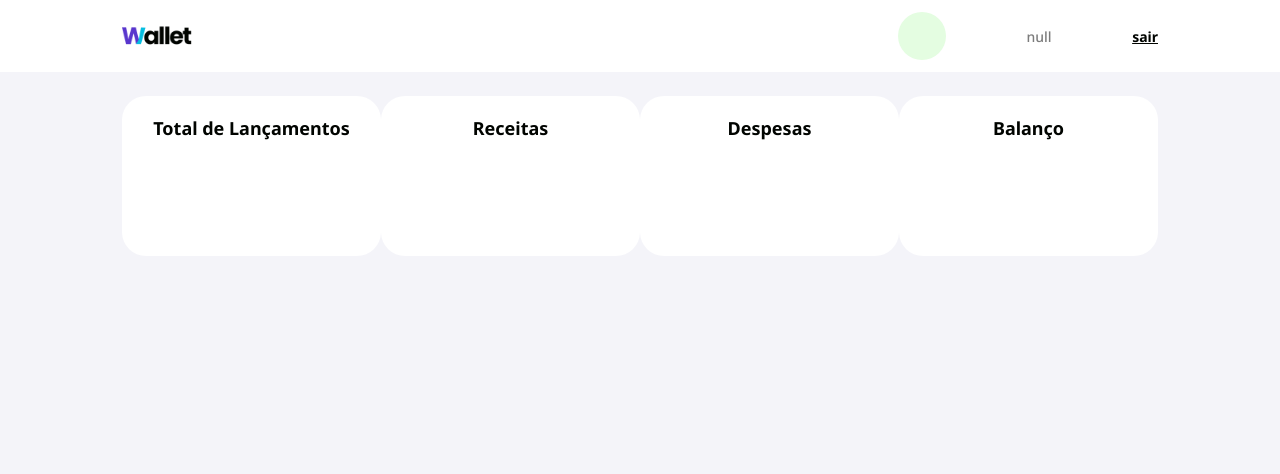
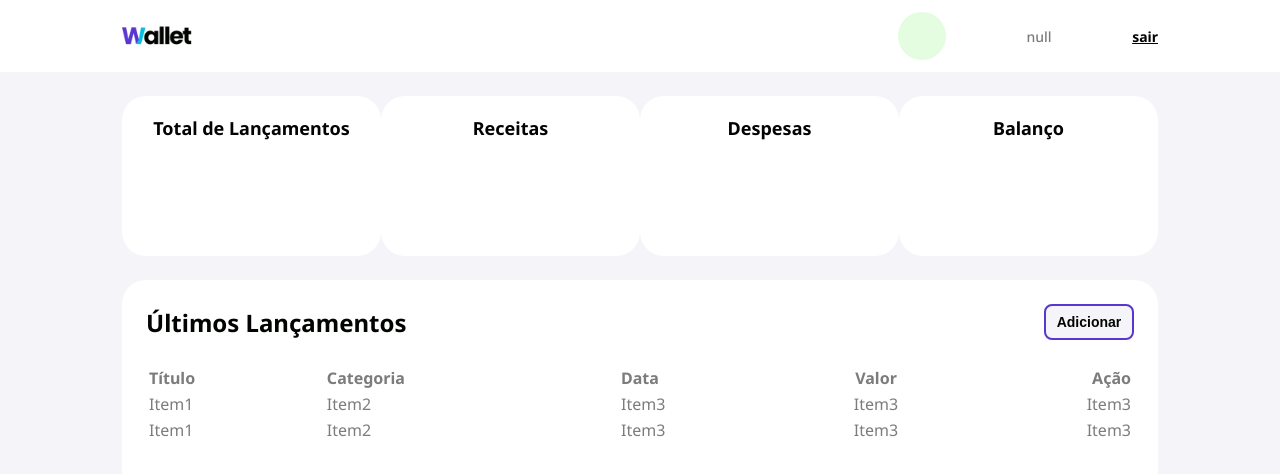
Before and after one commit to MarcoSousadev/wallet-app-frontend, a plain HTML site: page SRC/pages/home/index.html in a window 1280 px wide. Drawn offline with Linux system fonts and the light colour scheme.

Commit message:
Feat: Implemented layout for table

```diff
--- a/SRC/pages/home/index.html
+++ b/SRC/pages/home/index.html
@@ -30,6 +30,37 @@
           <h3>Balanço</h3>
         </div>
       </div>
+      <div class="table-container">
+        <div class="table-content-container">
+          <div class="table-content-header">
+            <h2>Últimos Lançamentos</h2>
+            <button class="small">Adicionar</button>
+          </div>
+          <table>
+            <tr>
+              <th>Título</th>
+              <th>Categoria</th>
+              <th>Data</th>
+              <th class="center">Valor</th>
+              <th class="right">Ação</th>
+            </tr>
+            <tr>
+              <td>Item1</td>
+              <td>Item2</td>
+              <td>Item3</td>
+              <td class="center">Item3</td>
+              <td class="right">Item3</td>
+            </tr>
+            <tr>
+              <td>Item1</td>
+              <td>Item2</td>
+              <td>Item3</td>
+              <td class="center">Item3</td>
+              <td class="right">Item3</td>
+            </tr>
+          </table>
+        </div>
+      </div>
       <h1></h1>
     </div>
   </body>
--- a/SRC/pages/home/styles.css
+++ b/SRC/pages/home/styles.css
@@ -5,7 +5,7 @@
   align-items: flex-start;
   justify-content:flex-start;
   width: 100vw;
-  height: 100vh;
+  min-height: 100vh;
   background-color: #f4f4f9;
 }
 
@@ -66,3 +66,66 @@
   background-color: #ffffff ;
   padding-top: 20px;
 }
+
+.table-container{
+  display: flex;
+  flex-direction: column;
+  align-items: flex-start;
+  width: 100%;
+  justify-content: flex-start;
+  padding: 0px 122px;
+  box-sizing: border-box;
+}
+
+.table-content-container {
+  display: flex;
+  width: 100%;
+  flex-direction: column;
+  align-items: flex-start;
+  justify-content: flex-start;
+  background-color: #ffffff;
+  border-radius: 24px;
+  height: 592px;
+  padding: 24px;
+  box-sizing: border-box;
+}
+
+.table-content-header{
+  display: flex;
+  flex-direction: row;
+  align-items: center;
+  justify-content: space-between;
+  width: 100%;
+  padding-bottom: 24px;
+  box-sizing: border-box;
+
+}
+table{
+  width: 100%;
+}
+
+th{
+  text-align:left ;
+  color: #7c7c7c;
+}
+
+th.right{
+  text-align: right;
+}
+
+th.left{
+  text-align: left;
+}
+th.center{
+  text-align: center;
+}
+td{
+  color: #7c7c7c;
+}
+
+td.center{
+  text-align: center;
+}
+td.right{
+  text-align: right;
+}
```
